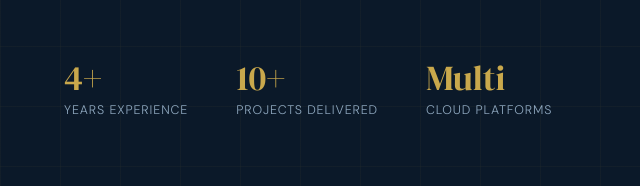
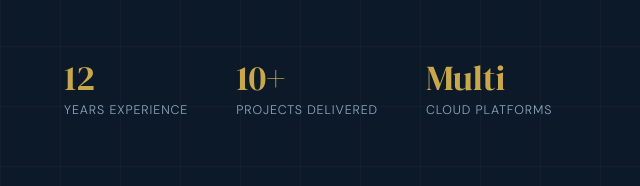
Before and after one commit to rohitpandeygit/rohitpandeygit.github.io, a plain HTML site: page index.html in a window 1280 px wide. Shown: the part 614-800 px from the top of the page, 0-640 px from the left. Drawn offline with Linux system fonts and the light colour scheme.

Commit message:
Update experience stat number from 4 to 12

```diff
--- a/index.html
+++ b/index.html
@@ -317,7 +317,7 @@
     </div>
     <div class="hero-stats">
       <div>
-        <div class="stat-number">4+</div>
+        <div class="stat-number">12</div>
         <div class="stat-label">Years Experience</div>
       </div>
       <div>
```
